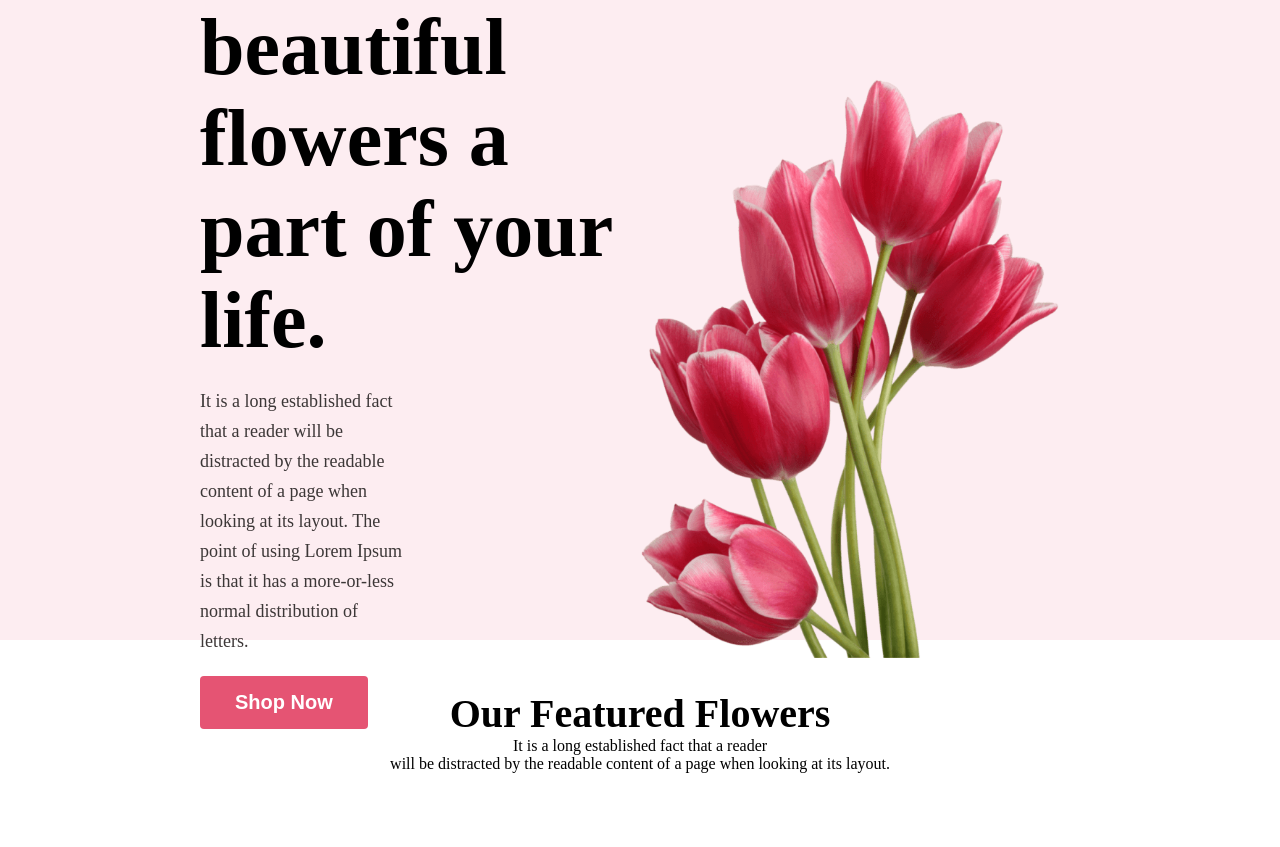
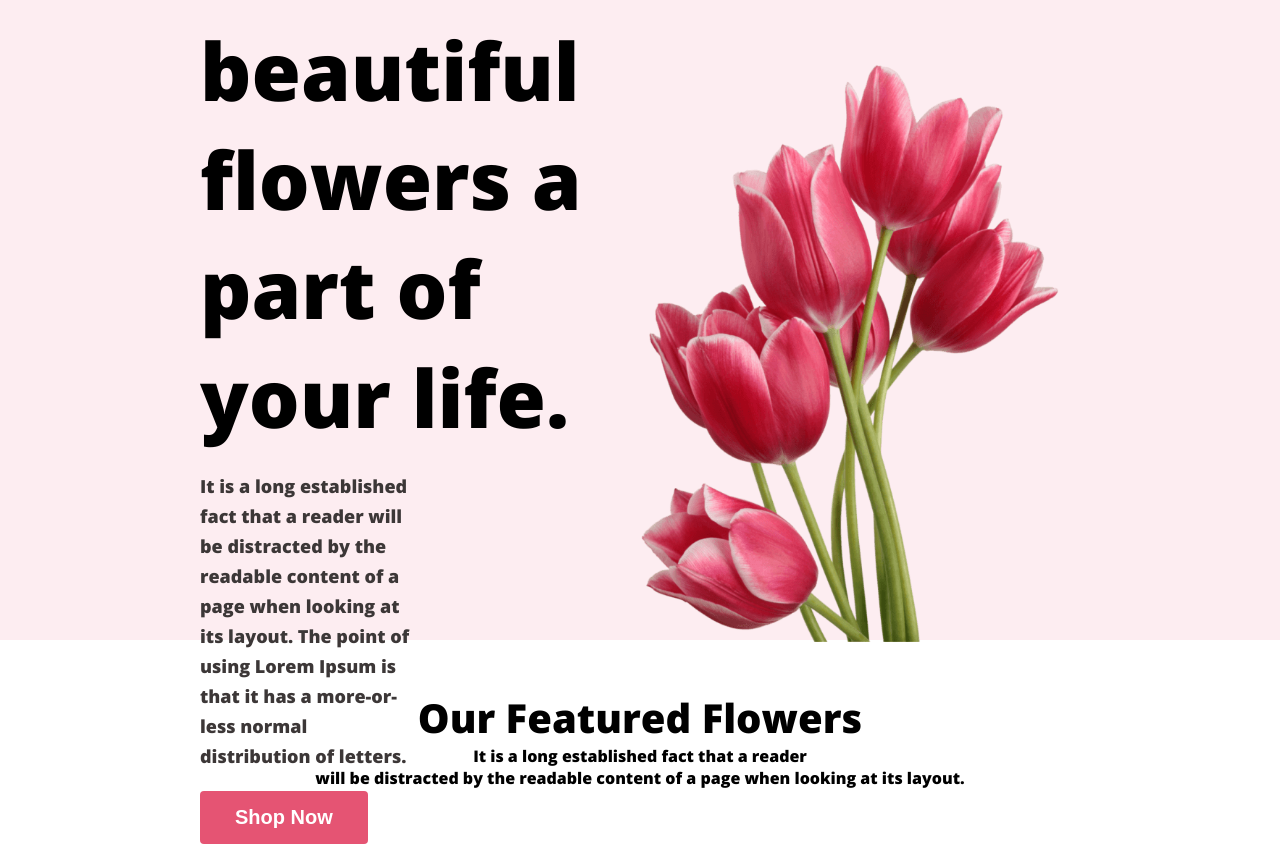
Before and after one commit to MoshiurRahmanSayem/flower-shop-assignment, a plain HTML site: page index.html in a window 1280 px wide. Shown: the top 847 px of the page. Drawn offline with nearby package versions, Linux system fonts and the light colour scheme.

Commit message:
last fix

```diff
--- a/index.html
+++ b/index.html
@@ -5,6 +5,9 @@
     <meta name="viewport" content="width=device-width, initial-scale=1.0">
     <title>Document</title>
     <link rel="stylesheet" href="style.css">
+    <link rel="preconnect" href="https://fonts.googleapis.com">
+    <link rel="preconnect" href="https://fonts.gstatic.com" crossorigin>
+    <link href="https://fonts.googleapis.com/css2?family=Open+Sans:wght@800&display=swap" rel="stylesheet">
 </head>
 <body>
     <header>
@@ -12,7 +15,7 @@
     </header>
     <main>
         <div class="container1">
-            <div>
+            <div >
                <h1 class="headline">Let's make <br> beautiful flowers a <br>part of your life.</h1>
                <p class="container1-pagr">It is a long established fact that a reader will be distracted by the readable content of a page when looking at its layout. The point of using Lorem Ipsum is that it has a more-or-less normal distribution of letters.</p>
                <button class="btn">Shop Now</button>
--- a/style.css
+++ b/style.css
@@ -2,6 +2,9 @@
     margin: 0px;
     padding: 0px;
 
+}
+body{
+    font-family: 'Open Sans', sans-serif;
 }
 .container1{
     height: 30vh;
@@ -28,9 +31,9 @@
 .pagr{
     padding-bottom: 30px;
 }
-.pato{
-    padding-top: 50px ;
-}
+/* <link rel="preconnect" href="https://fonts.googleapis.com">
+<link rel="preconnect" href="https://fonts.gstatic.com" crossorigin>
+<link href="https://fonts.googleapis.com/css2?family=Open+Sans:wght@800&display=swap" rel="stylesheet"> */
 .btn{
     border-radius: 4px;
     background: #E55473;
@@ -40,6 +43,9 @@
     color: white;
     padding: 15px 35px;
 
+}
+.pato{
+    padding-top: 20px;
 }
 .container3{
     height: 130vh;
@@ -141,8 +147,8 @@
 .headline{
     font-size: 80px;
     font-weight: 800;
+}
 
-}
 .container5-teal{
 
     text-align: center;
```
